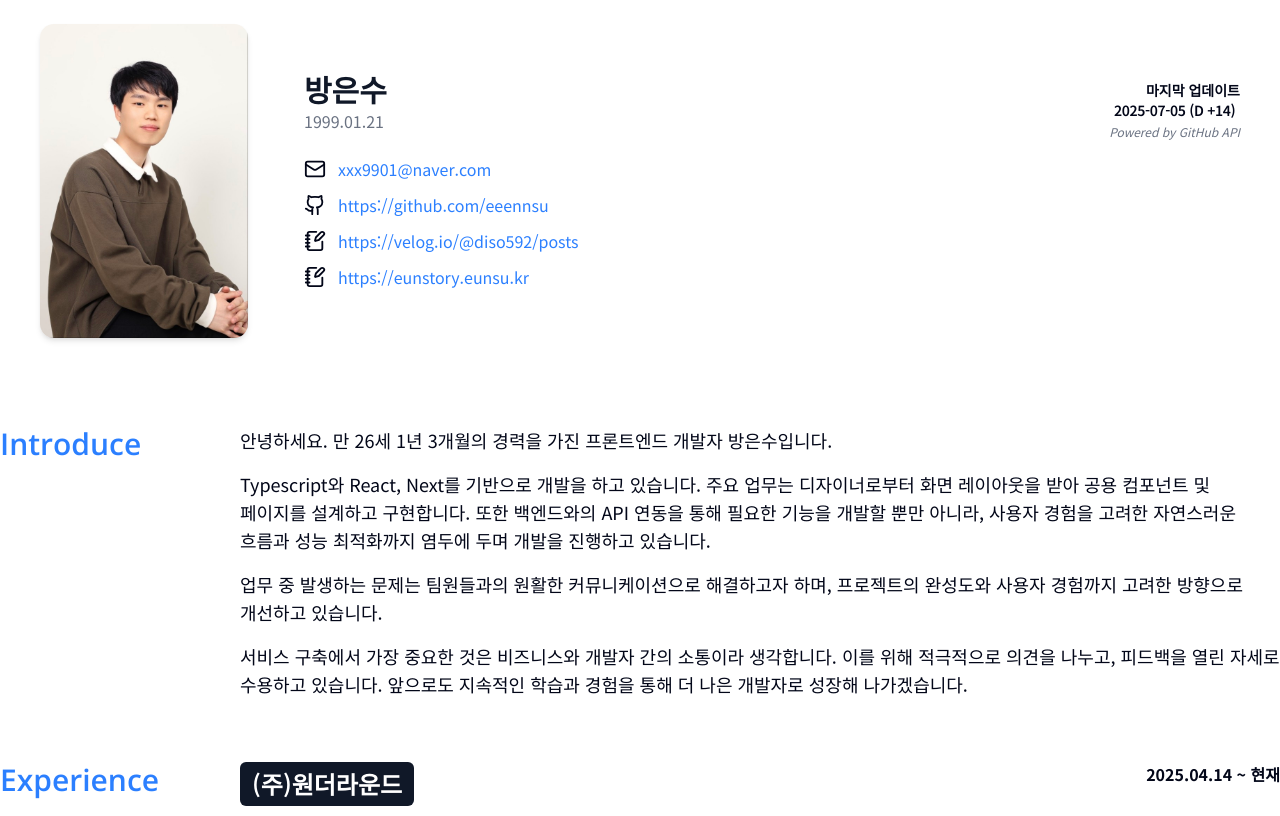
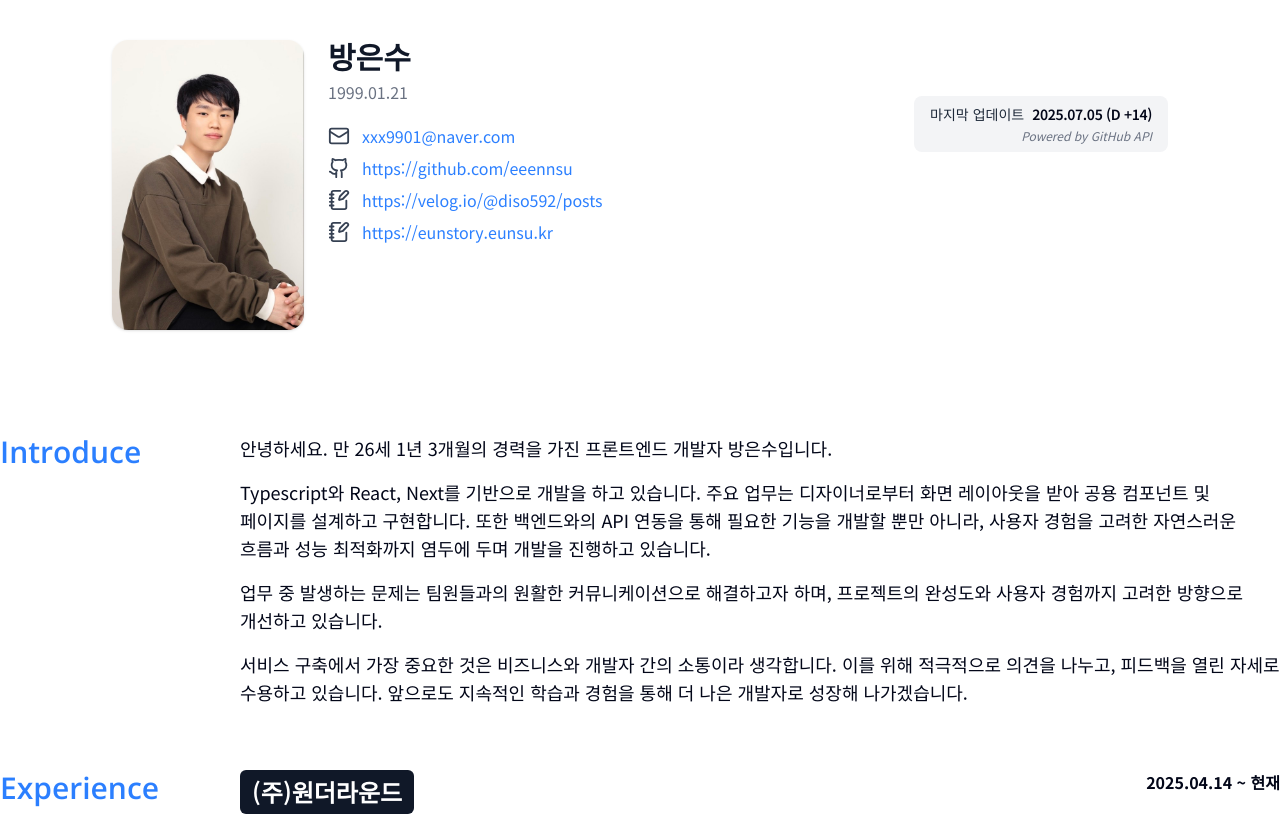
Before and after one commit to eeennsu/eunsu-resume, a Next.js app: page / in a window 1280 px wide. Shown: the top 816 px of the page. Built offline with nearby package versions, Linux system fonts and the light colour scheme; no server answers.

Commit message:
fix: 프로필 디자인

```diff
--- a/src/features/profile/ui/LastUpdate/index.tsx
+++ b/src/features/profile/ui/LastUpdate/index.tsx
@@ -8,34 +8,44 @@ import apiGetBranchCommitDate from '@features/github/apis/getBranchCommitDate';
 const LastUpdate: FC = () => {
   const [commitDate, setCommitDate] = useState<Dayjs | null>(null);
 
+  const setDefaultCommitDate = (date: string | Dayjs) => {
+    setCommitDate(dayjs(date).subtract(14, 'days'));
+  };
+
   useEffect(() => {
     const fetchBranchData = async () => {
       try {
         const isoDate = await apiGetBranchCommitDate();
 
-        setCommitDate(isoDate ? dayjs(isoDate) : dayjs().subtract(14, 'days'));
+        if (!isoDate) {
+          setDefaultCommitDate(dayjs());
+          return;
+        }
+
+        setCommitDate(dayjs(isoDate));
       } catch (error) {
         console.log(error);
-        setCommitDate(dayjs().subtract(14, 'days'));
+        setDefaultCommitDate(dayjs());
       }
     };
 
     fetchBranchData();
   }, []);
 
-  const formattedDate = commitDate ? commitDate.format('YYYY-MM-DD') : null;
+  const formattedDate = commitDate ? commitDate.format('YYYY.MM.DD') : null;
   const dayDiff = commitDate ? dayjs().startOf('day').diff(commitDate.startOf('day'), 'day') : null;
 
   return (
-    <div className='mt-8 flex flex-col items-center text-sm md:mt-14'>
-      <p className='w-full text-sm font-semibold md:text-right'>마지막 업데이트</p>
-      {formattedDate && (
-        <span className='font-semibold tracking-tight'>
-          {formattedDate} (D {dayDiff! > 0 ? `+${dayDiff}` : '- Day'})
-        </span>
-      )}
-
-      <i className='mt-1 text-xs text-gray-500'>Powered by GitHub API</i>
+    <div className='mt-8 flex h-fit flex-col items-end gap-1 rounded-md bg-gray-100 px-4 py-2 text-sm md:mt-14'>
+      <div className='flex w-fit items-center gap-2'>
+        <p className='text-sm text-gray-800 md:text-right'>마지막 업데이트</p>
+        {formattedDate && (
+          <span className='font-semibold tracking-tight'>
+            {formattedDate} (D {dayDiff! > 0 ? `+${dayDiff}` : '- Day'})
+          </span>
+        )}
+      </div>
+      <i className='text-xs text-gray-500'>Powered by GitHub API</i>
     </div>
   );
 };
--- a/src/widgets/Profile/index.tsx
+++ b/src/widgets/Profile/index.tsx
@@ -8,25 +8,26 @@ import { PROFILE } from '@entities/profile/consts';
 
 const ProfileWidget: FC = () => {
   return (
-    <section className='w-full pt-5 md:py-6'>
+    <section className='w-full pt-6 md:py-10'>
       <ProfileHeader />
-      <div className='flex flex-col px-4 text-center md:mx-auto md:flex-row md:justify-between md:px-10 md:text-left'>
-        <div className='flex flex-col items-center justify-center gap-4 md:flex-row md:justify-start md:gap-14'>
-          <figure className='relative max-w-48 shrink-0 md:max-w-52'>
+
+      <div className='flex flex-col gap-8 px-6 md:mx-auto md:max-w-6xl md:flex-row md:justify-between md:px-12'>
+        <div className='flex flex-col items-center gap-6 md:flex-row md:items-start'>
+          <figure className='relative w-40 shrink-0 md:w-48'>
             <img
               src='images/profile.jpg'
               alt='profile'
-              className='w-full rounded-xl object-cover shadow-md'
+              className='w-full rounded-2xl object-cover shadow'
             />
           </figure>
 
-          <div className='flex flex-col gap-3 md:gap-6'>
-            <div>
+          <div className='flex flex-col items-center gap-5 md:items-start'>
+            <div className='text-center md:text-left'>
               <h1 className='font-serif text-3xl font-semibold text-gray-900'>{PROFILE.name}</h1>
-              <p className='text-md text-gray-500'>{PROFILE.birthDay}</p>
+              <p className='mt-1 text-gray-500'>{PROFILE.birthDay}</p>
             </div>
 
-            <div className='flex flex-col gap-3 text-sm md:text-base'>
+            <div className='flex flex-col gap-2 text-sm text-gray-700 md:text-base'>
               {PROFILE.descriptions.map((description, index) => (
                 <ProfileItem
                   key={index}
@@ -40,7 +41,10 @@ const ProfileWidget: FC = () => {
             </div>
           </div>
         </div>
-        <LastUpdate />
+
+        <div className='flex justify-center md:justify-end'>
+          <LastUpdate />
+        </div>
       </div>
     </section>
   );
```
